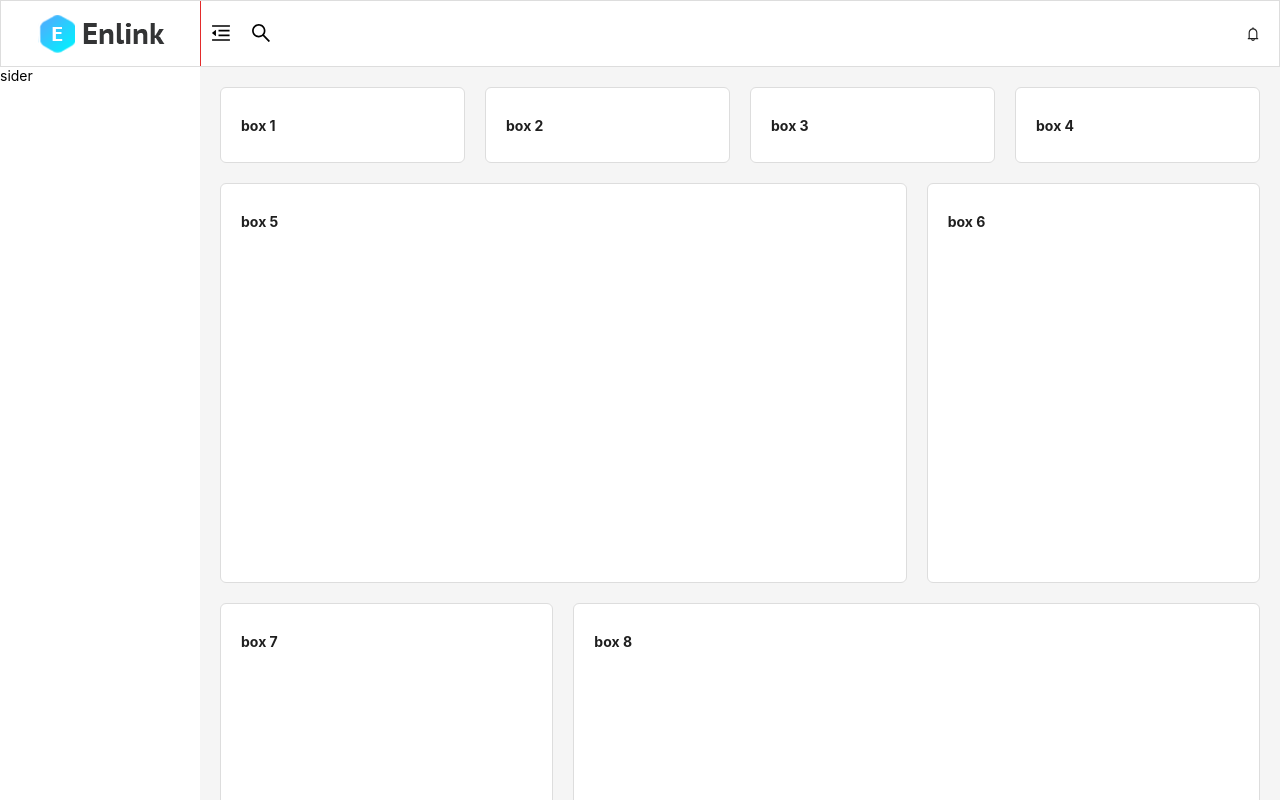
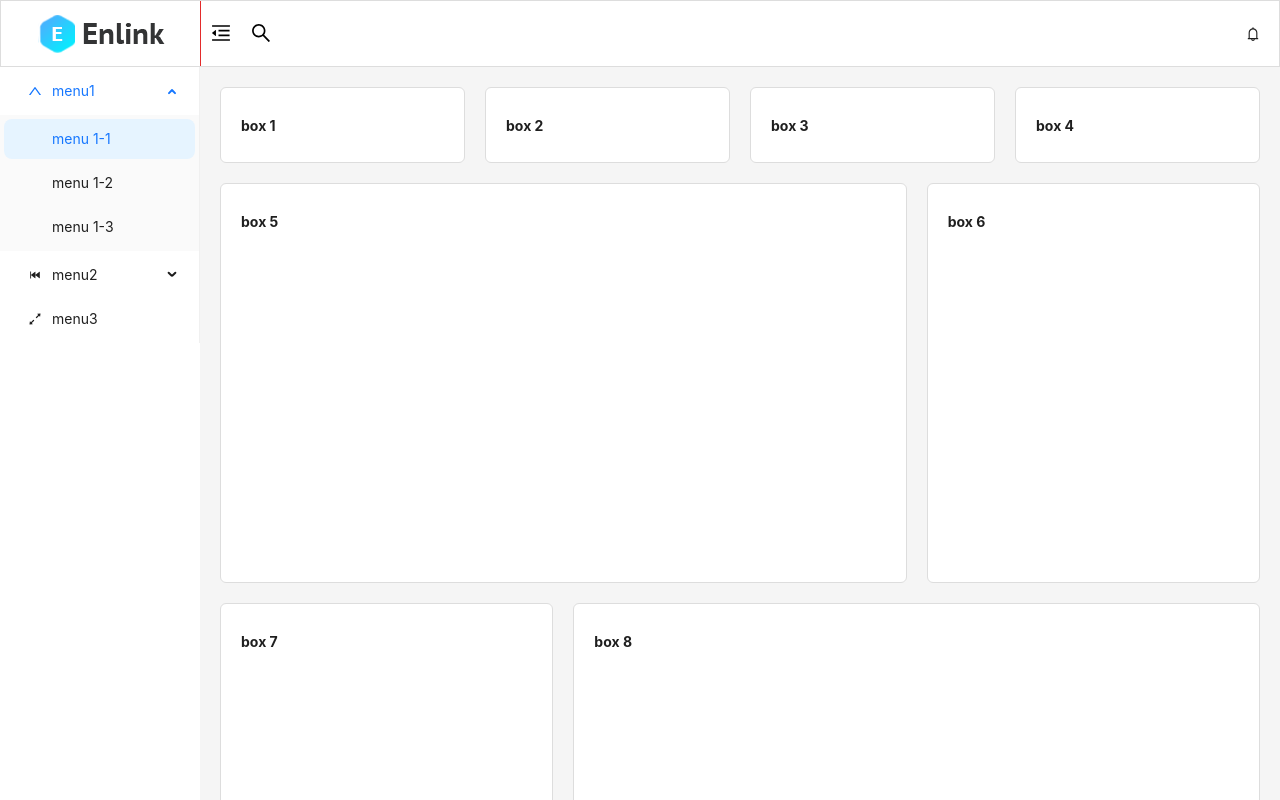
Before and after one commit to nguyenkien0703/hoc_ant_design, a React (Create React App) app: page / in a window 1280 px wide. Shown: the top 800 px of the page. Built offline with nearby package versions, Linux system fonts and the light colour scheme; the HTML template or start-up script is replaced by a standard one.

Commit message:
completed menu sider using tool ant support

```diff
--- /dev/null
+++ b/src/components/MenuSider/index.js
@@ -0,0 +1,66 @@
+import {Menu} from "antd";
+import {UpOutlined,FastBackwardOutlined,ArrowsAltOutlined} from '@ant-design/icons'
+
+function MenuSider(){
+    const items =[
+        {
+            label: "menu1"  ,
+            icon: <UpOutlined />,
+            key: "menu-1",
+        //     tao menu con trong menu chinh dung key la children
+            children: [
+                {
+                    label: "menu 1-1",
+                    key: "menu-1-1",
+                },
+                {
+                    label: "menu 1-2",
+                    key: "menu-1-2",
+                },
+                {
+                    label: "menu 1-3",
+                    key: "menu-1-3",
+                },
+            ]
+
+        },
+        {
+            label: "menu2",
+            key: "menu-2",
+            icon: <FastBackwardOutlined />,
+            children: [
+                {
+                    label: "menu 1-1",
+                    key: "menu-2-1",
+                },
+                {
+                    label: "menu 1-2",
+                    key: "menu-2-2",
+                },
+                {
+                    label: "menu 1-3",
+                    key: "menu-2-3",
+                },
+            ]
+        },
+        {
+            label: "menu3",
+            key: "menu-3",
+            icon: <ArrowsAltOutlined />
+        },
+    ];
+
+
+
+    return(
+        <>
+            <Menu
+                mode="inline"
+                items={items} defaultSelectedKeys={['menu-1-1']} defaultOpenKeys={['menu-1']}
+            />
+
+        </>
+
+    )
+}
+export default MenuSider;
--- a/src/layout/LayoutDefault/index.js
+++ b/src/layout/LayoutDefault/index.js
@@ -7,6 +7,7 @@ import logo from '../../../src/images/logo.png'
 import logoFold from '../../../src/images/logo-fold.png'
 import {useState} from "react";
 import Notify from "../../components/Notify";
+import MenuSider from "../../components/MenuSider";
 
 const {Sider, Content, Footer} = Layout;
 
@@ -35,7 +36,9 @@ function LayoutDefault() {
                 </div>
             </header>
             <Layout>
-                <Sider className="sider" collapsed={collapsed} theme="light">sider</Sider>
+                <Sider className="sider" collapsed={collapsed} theme="light">
+                    <MenuSider/>
+                </Sider>
                 <Content className="content">
                     <LearnGrid/>
                 </Content>
```
